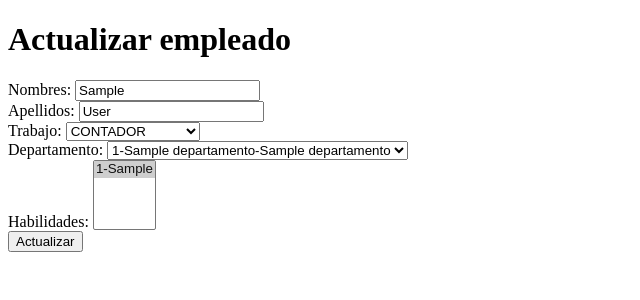
After one commit to JorgeRomeroC/empleados, a Django app: page /update-empleado/1/ in a window 1280 px wide. The commit adds this page. Shown: the top 300 px of the page, without its empty margins (0-640 px from the left). Run offline with Django 4.2, Linux system fonts and the light colour scheme; tables that the repository leaves empty hold one stand-in row (values such as "Sample post"); some libraries are stand-ins or nearby versions.

Commit message:
Modulo de gestion de empleados terminado.

```diff
--- a/applications/persona/models.py
+++ b/applications/persona/models.py
@@ -21,6 +21,7 @@ class Empleado(models.Model):
     )
     first_name = models.CharField('Nombres', max_length=60)
     last_name = models.CharField('Apellidos', max_length=60)
+    full_name = models.CharField('Nombres completos', max_length=120, blank=True)
     job = models.CharField('Trabajo', max_length=1, choices=JOB_CHOICES)
     departamento = models.ForeignKey(Departamento, on_delete=models.CASCADE)
     avatar = models.ImageField(upload_to='empleado', blank=True, null=True)
--- a/applications/persona/urls.py
+++ b/applications/persona/urls.py
@@ -1,5 +1,10 @@
 from django.urls import path
 from . import views
+#==========================================
+# en esta variable app_name guardo
+# este conjunto de url
+#==========================================
+app_name = "persona_app"
 
 urlpatterns = [
     path('listar-todo-empleados/', views.ListAllEmpleados.as_view()),
@@ -7,4 +12,8 @@ urlpatterns = [
     path('buscar-empleado/', views.ListEmpleadosByKword.as_view()),
     path('listar-habilidades-empleado/', views.ListHabilidadesEmpleado.as_view()),
     path('ver-empleado/<pk>/', views.EmpleadoDetailView.as_view()),
+    path('add-empleado/', views.EmpleadoCreateView.as_view()),
+    path('success/', views.SuccessView.as_view(), name='correcto'),
+    path('update-empleado/<pk>/', views.EmpleadoUpdateView.as_view(), name='modificar_empleado'),
+    path('delete-empleado/<pk>/', views.EmpleadoDeleteView.as_view(), name='eliminar_empleado'),
 ]
--- a/applications/persona/views.py
+++ b/applications/persona/views.py
@@ -1,5 +1,6 @@
 from django.shortcuts import render
-from django.views.generic import (ListView, DetailView)
+from django.urls import reverse_lazy
+from django.views.generic import (ListView, DetailView, CreateView, TemplateView, UpdateView, DeleteView)
 
 from .models import Empleado
 
@@ -52,3 +53,55 @@ class EmpleadoDetailView(DetailView):
         context = super(EmpleadoDetailView, self).get_context_data(**kwargs)
         context['titulo'] = 'Empleado del mes'
         return context
+
+#==========================================
+# Quiero que cuando se envie el formulario
+# de registro de nuevo empleado, me redirija
+# a  otra pagina
+#==========================================
+class SuccessView(TemplateView):
+    template_name = "persona/success.html"
+
+
+#==========================================
+# Creacion de nuevo empleado
+#==========================================
+class EmpleadoCreateView(CreateView):
+    template_name = "persona/add.html"
+    model = Empleado
+    #podemos solo pedir algunos campos
+    fields = ['first_name', 'last_name', 'job', 'departamento', 'habilidades',]
+
+    #o pedimos todos los campos de ese modelo
+    #fields = ('__all__')
+    #con el uso de "reverse_lazy" para la redireccion
+    # debemos agregar en las urls.py de la app el atributo name
+    success_url = reverse_lazy('persona_app:correcto')
+
+    def form_valid(self, form):
+        empleado = form.save()
+        empleado.full_name = empleado.first_name + ' ' + empleado.last_name
+        empleado.save()
+        #super tambien se utiliza para indicar que voy a sibreecribir
+        #un funcion pre-establecida como en este caso "form_valid"
+        return super(EmpleadoCreateView, self).form_valid(form)
+
+class EmpleadoUpdateView(UpdateView):
+    template_name = "persona/update.html"
+    model = Empleado
+    fields = ['first_name', 'last_name', 'job', 'departamento', 'habilidades', ]
+    success_url = reverse_lazy('persona_app:correcto')
+
+    def post(self, request, *args, **kwargs):
+        self.object = self.get_object()
+        print(request.POST)
+        print(request.POST['last_name'])
+        return super().post(request, *args, **kwargs)
+
+    def form_valid(self, form):
+        return super(EmpleadoUpdateView, self).form_valid(form)
+
+class EmpleadoDeleteView(DeleteView):
+    model = Empleado
+    template_name = "persona/delete.html"
+    success_url = reverse_lazy('persona_app:correcto')
--- a/templates/persona/detail_empleado.html
+++ b/templates/persona/detail_empleado.html
@@ -10,5 +10,8 @@
     <h3>Todos los datos</h3>
 
     <p>{{ empleado.first_name}}</p>
+    <p>{{ empleado.last_name}}</p>
+    <p>{{ empleado.departamento}}</p>
+    <p>{{ empleado.habilidades}}</p>
 </body>
 </html>
--- /dev/null
+++ b/templates/persona/update.html
@@ -0,0 +1,16 @@
+<!DOCTYPE html>
+<html lang="en">
+<head>
+    <meta charset="UTF-8">
+    <title>Actualizar empleado</title>
+</head>
+<body>
+    <h1>Actualizar empleado</h1>
+    <form method="POST">{% csrf_token %}
+        {{ form.as_div }}
+        <button type="submit">Actualizar</button>
+    </form>
+
+
+</body>
+</html>
```
Also changed, not shown: templates/persona/add.html (added, +15 -0 lines), templates/persona/delete.html (added, +14 -0 lines), templates/persona/success.html (added, +10 -0 lines), applications/persona/migrations/0005_empleado_full_name.py (added).
